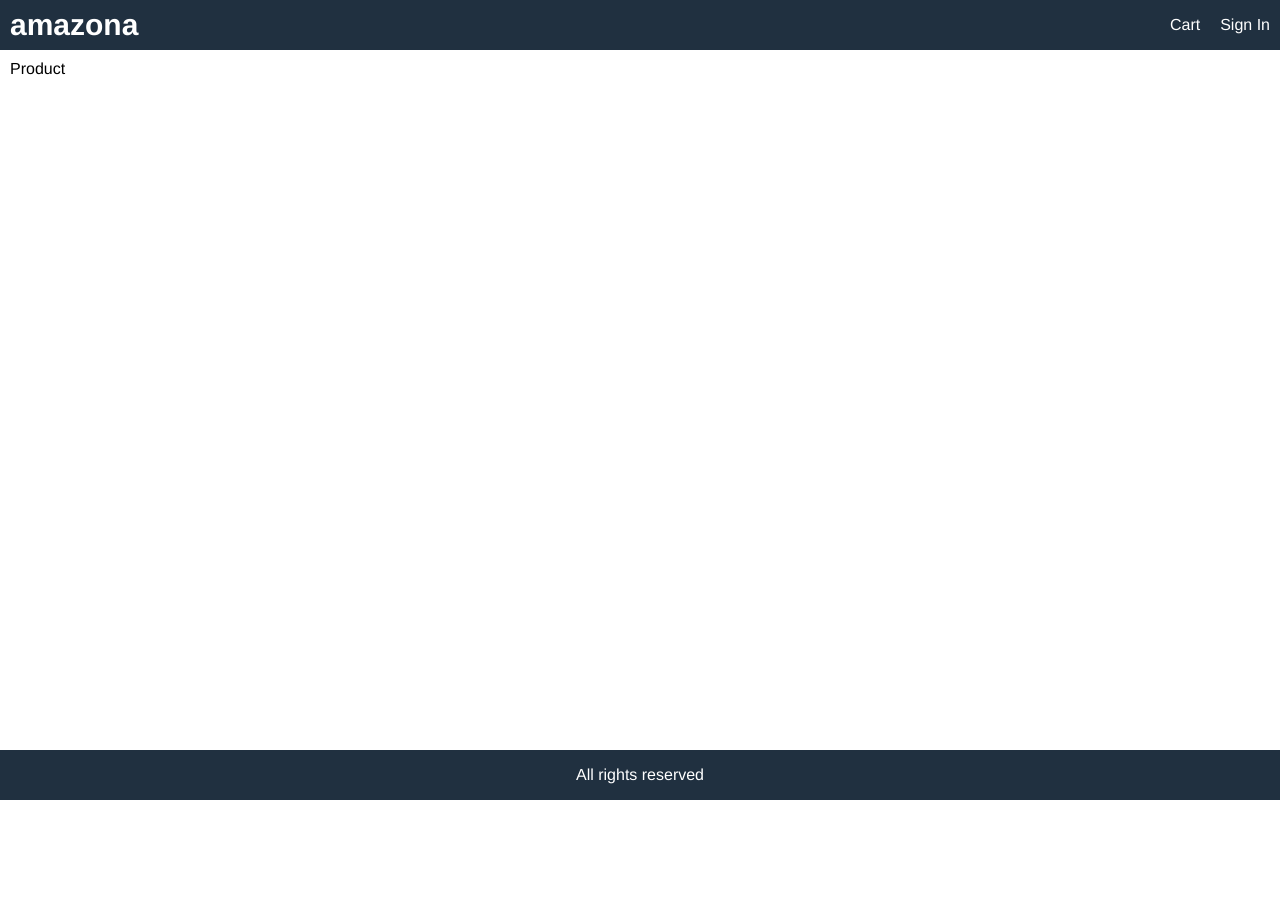
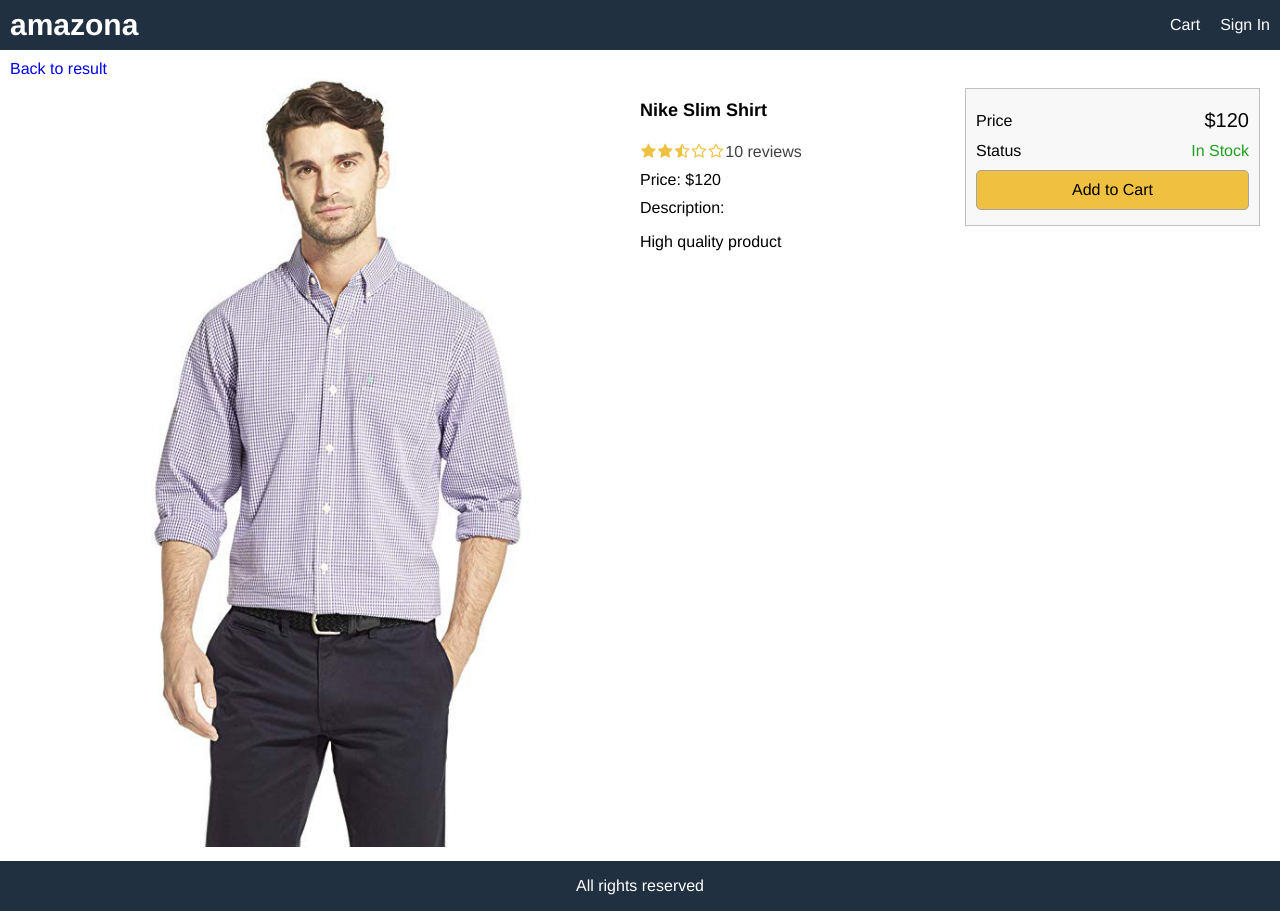
Before and after one commit to jxleilani/amazona, a React (Create React App) app in the folder frontend/: page /product/1 in a window 1280 px wide. Before the commit the page ends 800 px from the top, so only its background shows below. Built offline with nearby package versions, Linux system fonts and the light colour scheme.

Commit message:
product details page

```diff
--- a/frontend/src/data.js
+++ b/frontend/src/data.js
@@ -9,7 +9,8 @@ const data = {
       brand: 'Nike',
       rating: 2.5,
       numReviews: 10,
-      description: 'High quality product'
+      description: 'High quality product',
+      countInStock: 10
     },
     {
       _id: '2',
@@ -20,7 +21,8 @@ const data = {
       brand: 'Adidas',
       rating: 4,
       numReviews: 10,
-      description: 'High quality product'
+      description: 'High quality product',
+      countInStock: 20
     },
     {
       _id: '3',
@@ -31,7 +33,8 @@ const data = {
       brand: 'Lacoste',
       rating: 4.8,
       numReviews: 17,
-      description: 'High quality product'
+      description: 'High quality product',
+      countInStock: 0
     },
     {
       _id: '4',
@@ -42,7 +45,8 @@ const data = {
       brand: 'Nike',
       rating: 3.5,
       numReviews: 14,
-      description: 'High quality product'
+      description: 'High quality product',
+      countInStock: 5
     },
     {
       _id: '5',
@@ -53,7 +57,8 @@ const data = {
       brand: 'Puma',
       rating: 4.1,
       numReviews: 12,
-      description: 'High quality product'
+      description: 'High quality product',
+      countInStock: 25
     },
     {
       _id: '6',
@@ -64,7 +69,8 @@ const data = {
       brand: 'Adidas',
       rating: 4.5,
       numReviews: 15,
-      description: 'High quality product'
+      description: 'High quality product',
+      countInStock: 10
     }
   ]
 }
--- a/frontend/src/index.css
+++ b/frontend/src/index.css
@@ -18,9 +18,9 @@ body {
 .grid-container {
   display: grid;
   grid-template-areas:
-  'header'
-  'main'
-  'footer';
+    "header"
+    "main"
+    "footer";
   grid-template-columns: 1fr;
   grid-template-rows: 5rem 1fr 5rem; /* header main footer */
   height: 100%;
@@ -52,16 +52,43 @@ h2 {
 a {
   text-decoration: none;
 }
-a:hover{
+a:hover {
   color: #ff8000;
 }
-
+ul {
+  padding: 0;
+  margin: 0;
+  list-style-type: none;
+}
+li {
+  margin-top: 1rem;
+}
+button {
+  padding: 1rem;
+  border-radius: 0.5rem;
+  border: 0.1rem #a4a4a4 solid;
+  font-size: 1.6rem;
+  font-family: Helvetica, Arial, sans-serif;
+  -webkit-font-smoothing: antialiased;
+  -moz-osx-font-smoothing: grayscale;
+  background-color: #f8f8f8;
+  cursor: pointer;
+}
+button:hover {
+  border: 0.1rem #404040 solid;
+}
+button.primary {
+  background-color: #f0c040;
+}
+button.block {
+  width: 100%;
+}
 /* Header */
 header a {
   color: #fff;
   padding: 1rem;
 }
-a.brand{
+a.brand {
   color: #fff;
   font-size: 3rem;
   font-weight: bold;
@@ -75,13 +102,24 @@ a.brand{
 .row.center {
   justify-content: center;
 }
-
+.row.top {
+  align-items: flex-start;
+}
+.col-1 {
+  flex: 1 1 25rem;
+}
+.col-2 {
+  flex: 2 1 50rem;
+}
 /* Images */
 img {
   border-radius: 0.5rem;
 }
 img.medium {
   max-width: 29rem;
+  width: 100%;
+}
+img.large {
   width: 100%;
 }
 
@@ -94,7 +132,8 @@ img.medium {
 .card-body {
   padding: 1rem;
 }
-.card-body > * { /* for all children */
+.card-body > * {
+  /* for all children */
   margin-bottom: 0.5rem;
 }
 .price {
@@ -109,3 +148,11 @@ img.medium {
 .rating span:last-child {
   color: #404040;
 }
+
+/* Alert */
+.success {
+  color: #20a020;
+}
+.error {
+  color: #a02020;
+}
--- a/frontend/src/screens/ProductScreen.js
+++ b/frontend/src/screens/ProductScreen.js
@@ -1,11 +1,68 @@
-import React from 'react'
+import React from "react";
+import { useParams } from "react-router";
+import { Link } from "react-router-dom";
+import Rating from "../components/Rating";
+import data from "../data";
 
 function ProductScreen() {
+  const params = useParams();
+  const product = data.products.find((p) => p._id === params.id);
+  console.log(params, product);
+
+  if (!product) return <div>Product Not Found</div>;
+
   return (
     <div>
-      Product
+      <Link to='/'>Back to result</Link>
+      <div className='row top'>
+        <div className='col-2'>
+          <img className='large' src={product.image} alt={product.name} />
+        </div>
+        <div className='col-1'>
+          <ul>
+            <li>
+              <h1>{product.name}</h1>
+            </li>
+            <li>
+              <Rating rating={product.rating} numReviews={product.numReviews} />
+            </li>
+            <li>Price: {`$${product.price}`}</li>
+            <li>
+              Description:
+              <p>{product.description}</p>
+            </li>
+          </ul>
+        </div>
+        <div className='col-1'>
+          <div className='card card-body'>
+            <ul>
+              <li>
+                <div className='row'>
+                  <div>Price</div>
+                  <div className='price'>{`$${product.price}`}</div>
+                </div>
+              </li>
+              <li>
+                <div className='row'>
+                  <div>Status&nbsp;</div>
+                  <div>
+                    {product.countInStock > 0 ? (
+                      <span className='success'>In Stock</span>
+                    ) : (
+                      <span className='error'>Unavailable</span>
+                    )}
+                  </div>
+                </div>
+              </li>
+              <li>
+                <button className='primary block'>Add to Cart</button>
+              </li>
+            </ul>
+          </div>
+        </div>
+      </div>
     </div>
-  )
+  );
 }
 
-export default ProductScreen
+export default ProductScreen;
```
